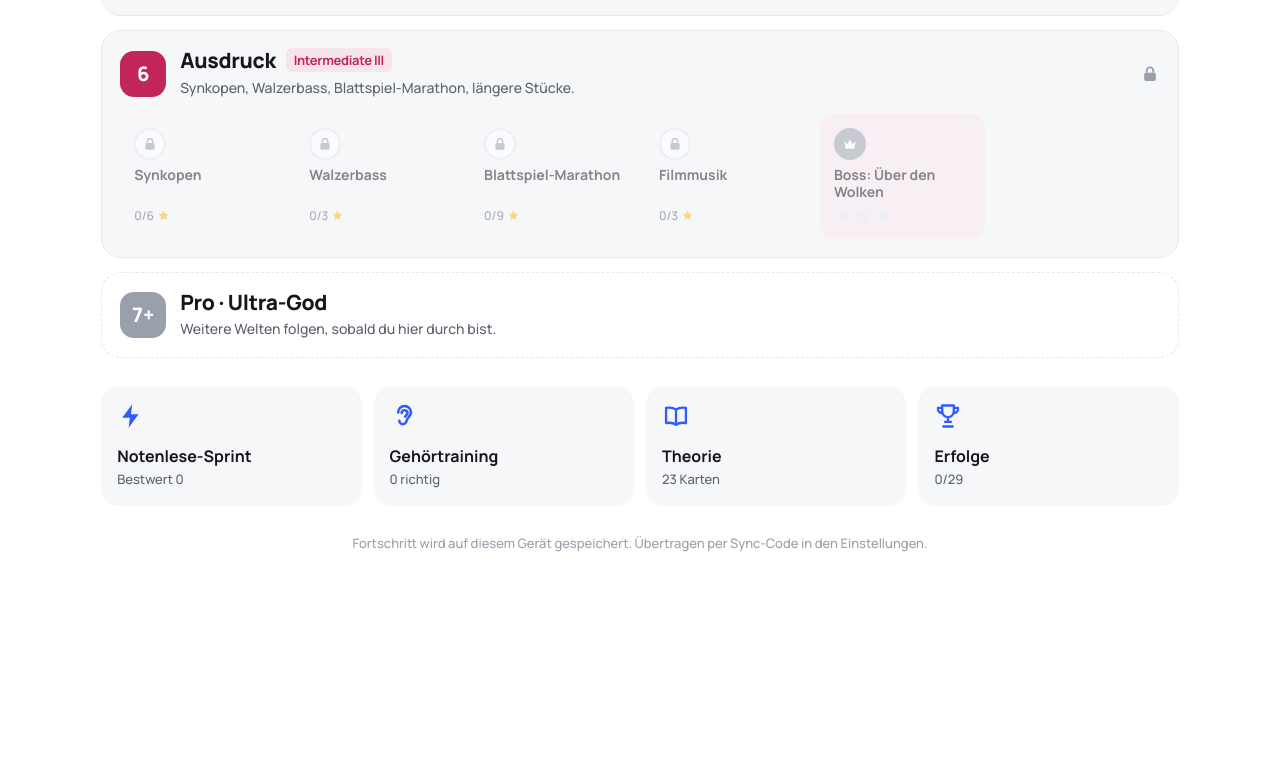
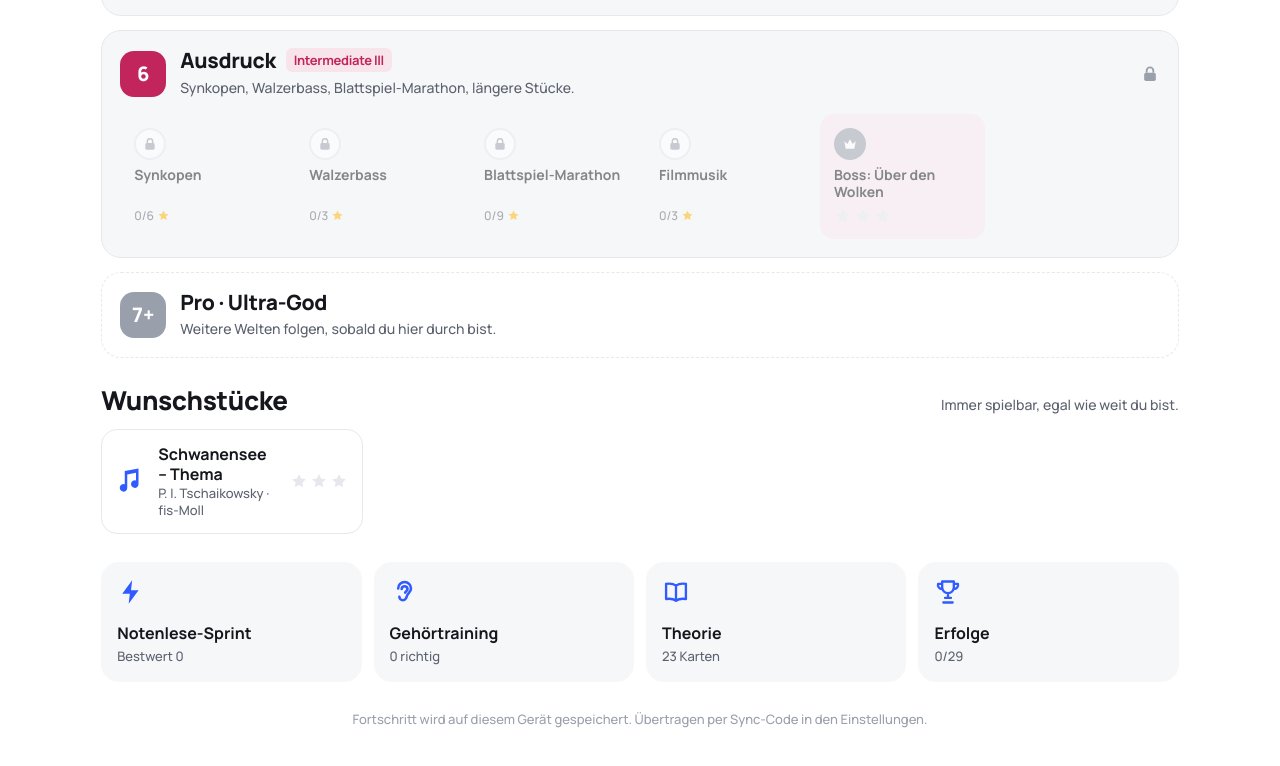
Before and after one commit to jonahweh/Klavier-Quest, a plain HTML site: page index.html in a window 1280 px wide. Shown: the part 1603-2369 px from the top of the page. Before the commit the page ends 2196 px from the top, so only its background shows below. Drawn offline with Linux system fonts and the light colour scheme.

Commit message:
Wunschstücke: Schwanensee-Thema in fis-Moll (Klavier und Kontrabass)
Neuer Bereich auf der Startseite, immer spielbar unabhängig vom Fortschritt.

Co-Authored-By: Claude Opus 5.5 <noreply@anthropic.com>
Claude-Session: https://claude.ai/code/session_01WYh12psiZNhSXe42tcGTnn

```diff
--- a/js/app.js
+++ b/js/app.js
@@ -1,5 +1,5 @@
 // Klavier-Quest – Hauptprogramm: Übersicht, Lektionen, Theorie, Ergebnisse, Erfolge, Einstellungen
-import { worldsFor, ALL_THEORY as THEORY } from './curriculum.js';
+import { worldsFor, FAVORITES, ALL_THEORY as THEORY } from './curriculum.js';
 import { PIECES as PIANO_PIECES } from './pieces.js';
 import { BASS_PIECES } from './bass-pieces.js';
 import { applyFingering, parseChords, chordLabel, TRANSPOSE, Fingerboard, OPEN, STRING_NAMES } from './bass.js';
@@ -90,6 +90,11 @@ function home() {
       <div class="world future"><div class="w-head"><span class="w-num">7+</span><div><h3>Pro · Ultra-God</h3><p>Weitere Welten folgen, sobald du hier durch bist.</p></div></div></div>
     </section>
 
+    <section class="favs">
+      <div class="sec-head"><h2>Wunschstücke</h2><span class="muted">Immer spielbar, egal wie weit du bist.</span></div>
+      <div class="fav-row">${FAVORITES[S.instrument].map(id => { const p = PIECES[id]; return `<button class="fav" data-fav="${id}">${ICON.note}<div><b>${esc(p.title)}</b><span>${esc(p.by)} · ${keyName(p.key, true)}</span></div>${starRow(stars('p-' + id))}</button>`; }).join('')}</div>
+    </section>
+
     <section class="extras">
       <button class="extra" data-go="sprint">${ICON.bolt}<b>Notenlese-Sprint</b><span>Bestwert ${S.stats.sprintBest}</span></button>
       <button class="extra" data-go="ear">${ICON.ear}<b>Gehörtraining</b><span>${S.stats.earCorrect} richtig</span></button>
@@ -100,8 +105,9 @@ function home() {
     <footer class="foot">Fortschritt wird auf diesem Gerät gespeichert. Übertragen per Sync-Code in den Einstellungen.</footer>
   </div>`;
   app.onclick = e => {
-    const b = e.target.closest('[data-go],[data-lesson],[data-boss],[data-inst]');
+    const b = e.target.closest('[data-go],[data-lesson],[data-boss],[data-inst],[data-fav]');
     if (!b) return;
+    if (b.dataset.fav) return runStep(FAV_WORLD(), null, { type: 'piece', id: 'p-' + b.dataset.fav, piece: b.dataset.fav });
     if (b.dataset.inst) { if (S.instrument !== b.dataset.inst) { S.instrument = b.dataset.inst; save(); } return home(); }
     if (b.dataset.go === 'tuner') return tuner();
     if (b.dataset.lesson) { const [wi, li] = b.dataset.lesson.split('-').map(Number); return lessonScreen(wi, li); }
@@ -116,6 +122,10 @@ function home() {
     if (g === 'review' && review) { taskDone('review'); runStep(review.world, review.lesson, review.step); }
   };
 }
+
+const FAV_WORLD = () => ({ id: isBass() ? 'bfav' : 'fav', hint: 1, maxPos: 9 });
+const KEY_MOLL = { C: 'a-Moll', G: 'e-Moll', D: 'h-Moll', A: 'fis-Moll', F: 'd-Moll', Bb: 'g-Moll', Eb: 'c-Moll' };
+function keyName(k, minor) { return minor ? KEY_MOLL[k] || k : k; }
 
 function stepLabel(n) {
   if (!n.lesson) return `Boss: ${PIECES[n.world.boss].title}`;
--- a/js/bass-pieces.js
+++ b/js/bass-pieces.js
@@ -29,6 +29,12 @@ export const BASS_PIECES = {
     title: 'Ode an die Freude', by: 'L. v. Beethoven', style: 'Klassik', tempo: 84, key: 'D', tech: 'arco', style2: 'klassisch',
     lh: 'F#3/q F#3 G3 A3 | A3 G3 F#3 E3 | D3 D3 E3 F#3 | F#3/q. E3/e E3/h | F#3/q F#3 G3 A3 | A3 G3 F#3 E3 | D3 D3 E3 F#3 | E3/q. D3/e D3/h',
     chords: 'D | A | D | A | D | A | D | A D',
+  }),
+  // ---------- Wunschstücke
+  'b-schwanensee': B({
+    title: 'Schwanensee – Thema', by: 'P. I. Tschaikowsky', style: 'Klassik', tempo: 72, key: 'A', tech: 'arco', style2: 'klassisch',
+    lh: 'C#4/h F#3/e G#3 A3 B3 | C#4/q. A3/e C#4/q. A3/e | C#4/q. F#3/e A3 F#3 D3 A3 | F#3/w | C#4/h F#3/e G#3 A3 B3 | C#4/q. A3/e C#4/q. A3/e | C#4/q. F#3/e A3 F#3 D3 A3 | F#3/w',
+    chords: 'F#m | F#m | F#m D | F#m | F#m | F#m | F#m D | F#m',
   }),
   // ---------- Welt 2
   'b-schleichkatze': B({
--- a/js/curriculum.js
+++ b/js/curriculum.js
@@ -224,6 +224,8 @@ export const WORLDS = [
   },
 ];
 
+// Wunschstücke: immer spielbar, unabhängig vom Fortschritt
+export const FAVORITES = { piano: ['schwanensee'], bass: ['b-schwanensee'] };
 export const worldsFor = inst => (inst === 'bass' ? BASS_WORLDS : WORLDS);
 export const ALL_THEORY = { ...THEORY, ...BASS_THEORY };
 export { BASS_WORLDS };
--- a/js/pieces.js
+++ b/js/pieces.js
@@ -22,6 +22,12 @@ export const PIECES = {
   'ode': {
     title: 'Ode an die Freude', by: 'L. v. Beethoven', style: 'Klassik', tempo: 84, key: 'C', ts: [4, 4],
     rh: 'E4:3/q E4:3 F4:4 G4:5 | G4:5 F4:4 E4:3 D4:2 | C4:1 C4:1 D4:2 E4:3 | E4:3/q. D4:2/e D4:2/h | E4:3/q E4:3 F4:4 G4:5 | G4:5 F4:4 E4:3 D4:2 | C4:1 C4:1 D4:2 E4:3 | D4:2/q. C4:1/e C4:1/h',
+  },
+  // ---------- Wunschstücke
+  'schwanensee': {
+    title: 'Schwanensee – Thema', by: 'P. I. Tschaikowsky', style: 'Klassik', tempo: 72, key: 'A', ts: [4, 4],
+    rh: 'C#5:5/h F#4:1/e G#4:2 A4:3 B4:4 | C#5:5/q. A4:3/e C#5:5/q. A4:3/e | C#5:5/q. F#4:2/e A4:4 F#4:2 D4:1 A4:4 | F#4:2/w | C#5:5/h F#4:1/e G#4:2 A4:3 B4:4 | C#5:5/q. A4:3/e C#5:5/q. A4:3/e | C#5:5/q. F#4:2/e A4:4 F#4:2 D4:1 A4:4 | F#4:2/w',
+    lh: 'F#3+A3+C#4:5,3,1/w | F#3+A3+C#4:5,3,1/w | F#3+A3+C#4:5,3,1/h D3+F#3+A3:5,3,1/h | F#3+A3+C#4:5,3,1/w | F#2:5/e C#3:2 F#3:1 C#3:2 F#2:5 C#3:2 F#3:1 C#3:2 | F#2:5/e C#3:2 F#3:1 C#3:2 F#2:5 C#3:2 F#3:1 C#3:2 | F#2:5/e C#3:2 F#3:1 C#3:2 D2:5 A2:2 D3:1 A2:2 | F#2:5/e C#3:2 F#3:1 C#3:2 F#2+C#3+F#3:5,2,1/h',
   },
   // ---------- Welt 2
   'wellen': {
--- a/style.css
+++ b/style.css
@@ -129,6 +129,14 @@ p { margin: 0 0 .7em; }
 .extra b { font-size: 16px; margin-top: 12px; }
 .extra span { font-size: 13px; color: var(--ink2); }
 .foot { margin-top: 28px; color: var(--ink3); font-size: 13px; text-align: center; }
+
+/* ---------- Wunschstücke ---------- */
+.favs { margin-top: 28px; }
+.fav-row { display: grid; grid-template-columns: repeat(auto-fill, minmax(260px, 1fr)); gap: 10px; }
+.fav { display: flex; align-items: center; gap: 12px; padding: 14px; border-radius: 16px; border: 1px solid var(--line); background: #fff; text-align: left; min-height: 72px; }
+.fav > svg { width: 30px; height: 30px; color: var(--accent); flex: none; }
+.fav > div { flex: 1; display: flex; flex-direction: column; line-height: 1.3; }
+.fav span { font-size: 13px; color: var(--ink2); }
 
 /* ---------- Lektion ---------- */
 .steps { list-style: none; padding: 0; margin: 0 0 18px; display: grid; gap: 10px; }
```
